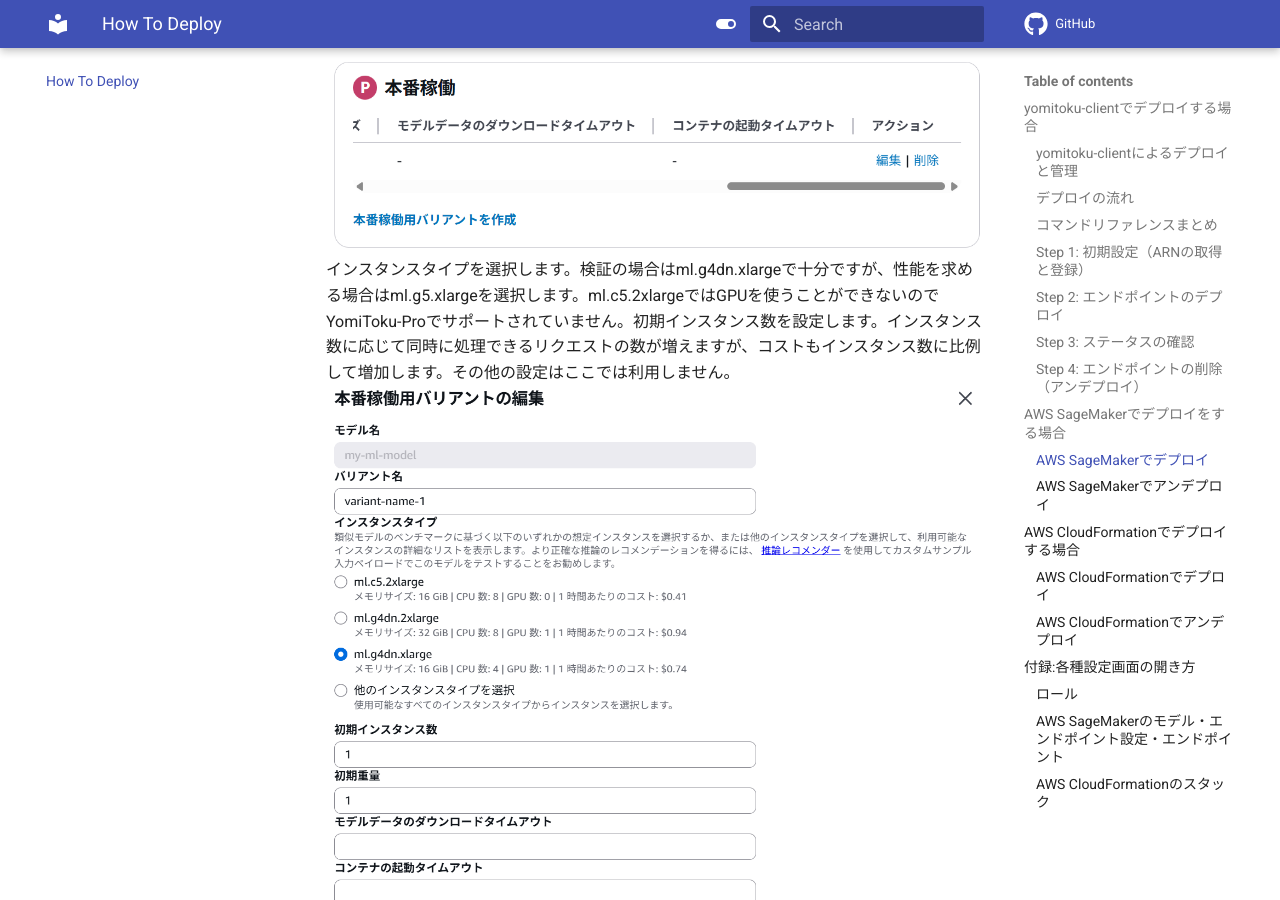
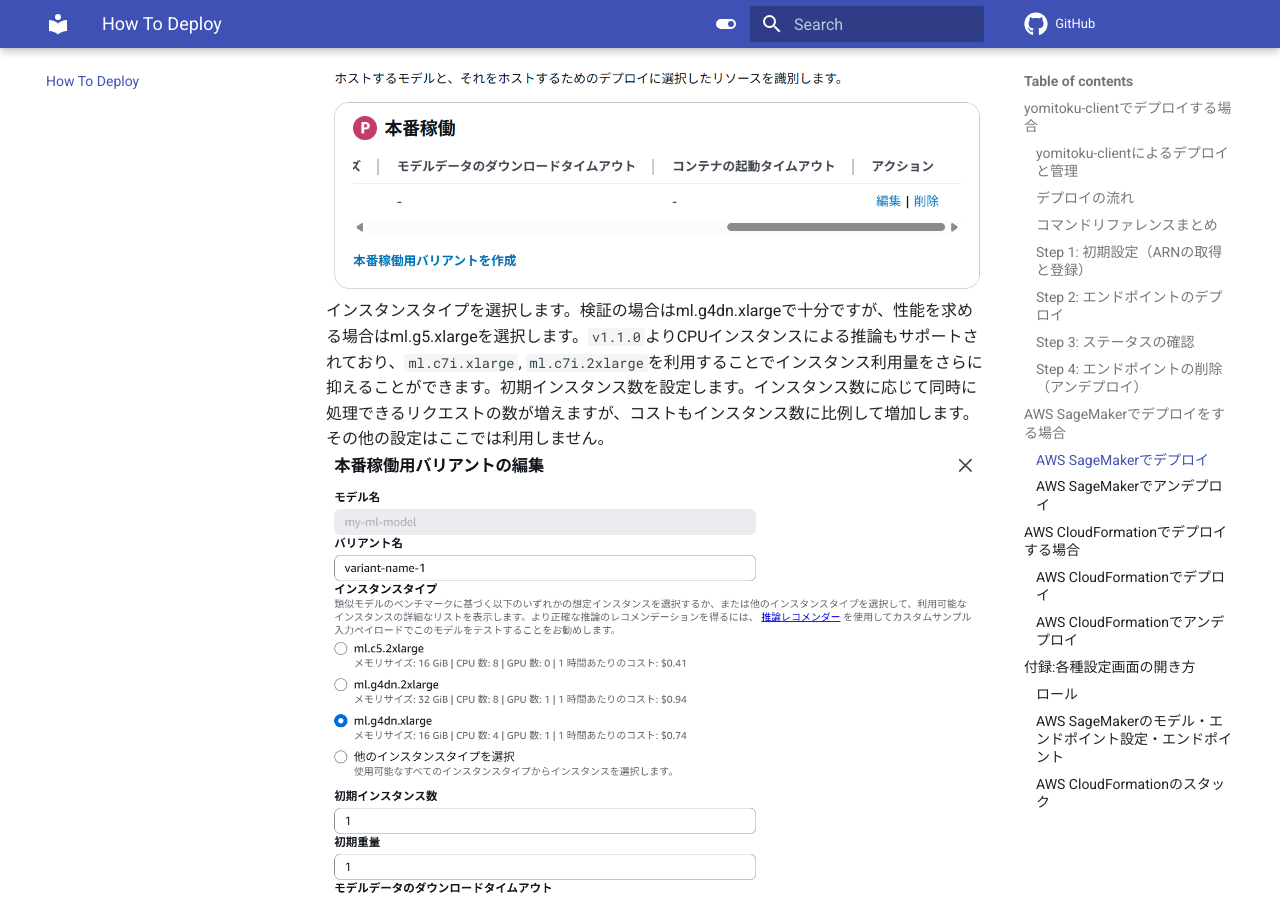
Before and after one commit to MLism-Inc/yomitoku-client, an MkDocs documentation site: the page built from docs/deploy-yomitoku-pro.md, in a window 1280 px wide and 900 px high, scrolled down 8900 px. Built offline with MkDocs 1.6.1 and Material for MkDocs 9.7.7, drawn with Linux system fonts in a browser that asks for light colours; comment, search, counter and statistics services are not loaded; some of the changed text lies outside the part shown.

Commit message:
Add instance type recommendation

```diff
--- a/docs/deploy-yomitoku-pro.md
+++ b/docs/deploy-yomitoku-pro.md
@@ -91,7 +91,7 @@
 | オプション | デフォルト値 | 説明 |
 | --- | --- | --- |
 | `--endpoint-name` | `yomitoku-sagemaker` | 作成するエンドポイントの名前。CloudFormationのスタック名にも利用されます。 |
-| `--instance-type` | `ml.g4dn.xlarge` | 使用するインスタンスタイプ。(`ml.g4dn.xlarge`, `ml.g5.xlarge`, `ml.g6.xlarge`, `ml.c7i.xlarge`, `ml.c7i.2xlarge` が選択可能) |
+| `--instance-type` | `ml.g4dn.xlarge` | 使用するインスタンスタイプ。`ml.g4dn.xlarge`, `ml.g5.xlarge`, `ml.g6.xlarge`, `ml.c7i.xlarge`, `ml.c7i.2xlarge` が選択可能。検証用途ならデフォルトの`ml.g4dn.xlarge`で十分。性能を求める場合はg5やg6系, インフラコストの安いCPUインスタンス利用の場合はc7i系を推奨。 |
 | `--instance-count` | `1` | デプロイするインスタンス数。 |
 
 
@@ -173,7 +173,7 @@
 ![marketplace sagemaker configure9](images/marketplace-sagemaker-configure9.png)
 アクションの欄にある「編集」をクリックします。
 ![marketplace sagemaker configure9-2](images/marketplace-sagemaker-configure9-2.png)
-インスタンスタイプを選択します。検証の場合はml.g4dn.xlargeで十分ですが、性能を求める場合はml.g5.xlargeを選択します。ml.c5.2xlargeではGPUを使うことができないのでYomiToku-Proでサポートされていません。初期インスタンス数を設定します。インスタンス数に応じて同時に処理できるリクエストの数が増えますが、コストもインスタンス数に比例して増加します。その他の設定はここでは利用しません。
+インスタンスタイプを選択します。検証の場合はml.g4dn.xlargeで十分ですが、性能を求める場合はml.g5.xlargeを選択します。`v1.1.0`よりCPUインスタンスによる推論もサポートされており、`ml.c7i.xlarge`, `ml.c7i.2xlarge`を利用することでインスタンス利用量をさらに抑えることができます。初期インスタンス数を設定します。インスタンス数に応じて同時に処理できるリクエストの数が増えますが、コストもインスタンス数に比例して増加します。その他の設定はここでは利用しません。
 ![marketplace sagemaker configure9-3](images/marketplace-sagemaker-configure9-3.png)
 1. 右下の「保存」をクリックしてバリアントの設定を保存します。
 1. シャドウバリアントの設定はここでは利用しません。
```
